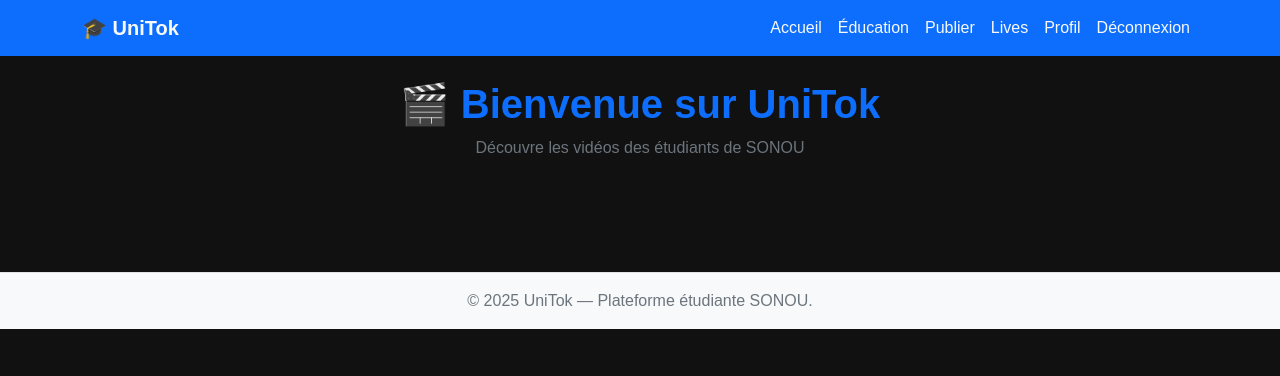
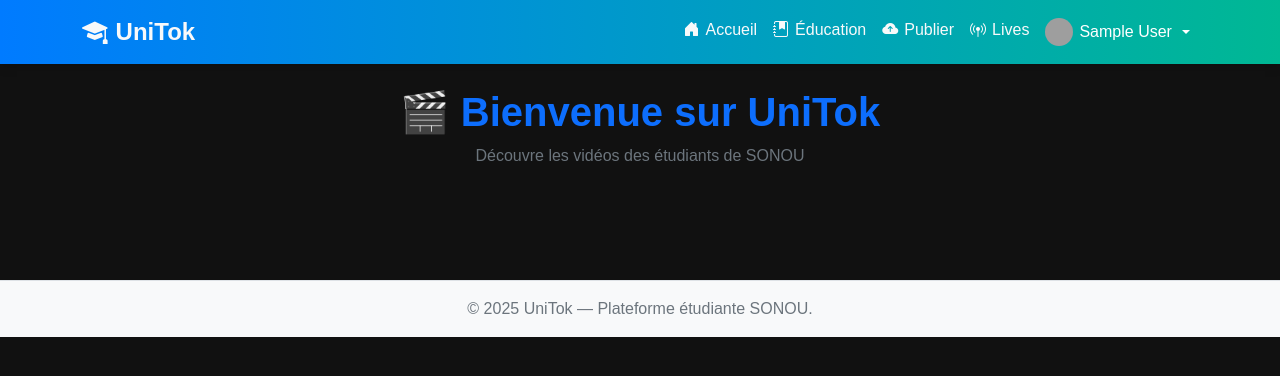
Before and after one commit to Sylvia952/SkillshareSC, a PHP site: page /skillsharesc/index.php in a window 1280 px wide. Shown: the top 376 px of the page. Run offline with PHP 8.4, Linux system fonts and the light colour scheme; the visitor is signed in with stand-in values (Sample User, id 1); data that the repository does not hold is empty; grey boxes are pictures that could not be loaded.

Commit message:
mise en forme navbar

```diff
--- a/includes/header.php
+++ b/includes/header.php
@@ -10,30 +10,107 @@ if (session_status() === PHP_SESSION_NONE) {
   <meta charset="UTF-8">
   <meta name="viewport" content="width=device-width, initial-scale=1.0">
   <title>UniTok - Plateforme étudiante</title>
+
+  <!-- Bootstrap -->
   <link href="https://cdn.jsdelivr.net/npm/bootstrap@5.3.3/dist/css/bootstrap.min.css" rel="stylesheet">
-  <link rel="stylesheet" href="assets/css/style.css">
+  <!-- Bootstrap Icons -->
+  <link href="https://cdn.jsdelivr.net/npm/bootstrap-icons@1.11.3/font/bootstrap-icons.css" rel="stylesheet">
+
+  <style>
+    /* --- STYLE NAVBAR --- */
+    .navbar {
+      background: linear-gradient(90deg, #007bff, #00b894);
+      box-shadow: 0 3px 10px rgba(0,0,0,0.15);
+    }
+    .navbar-brand {
+      font-size: 1.5rem;
+      font-weight: 700;
+      display: flex;
+      align-items: center;
+      gap: 8px;
+    }
+    .navbar-brand i {
+      font-size: 1.6rem;
+    }
+    .nav-link {
+      color: #f8f9fa !important;
+      font-weight: 500;
+      display: flex;
+      align-items: center;
+      gap: 6px;
+      transition: all 0.2s;
+    }
+    .nav-link:hover {
+      color: #ffeaa7 !important;
+      transform: translateY(-2px);
+    }
+    .dropdown-menu {
+      border-radius: 12px;
+      border: none;
+      box-shadow: 0 4px 15px rgba(0,0,0,0.1);
+      overflow: hidden;
+    }
+    .dropdown-item {
+      display: flex;
+      align-items: center;
+      gap: 8px;
+      transition: 0.2s;
+    }
+    .dropdown-item:hover {
+      background: #f1f1f1;
+      transform: translateX(3px);
+    }
+    .profile-btn {
+      color: #fff !important;
+      display: flex;
+      align-items: center;
+      gap: 6px;
+    }
+    .profile-btn img {
+      width: 28px;
+      height: 28px;
+      border-radius: 50%;
+      object-fit: cover;
+    }
+  </style>
 </head>
+
 <body>
 
-<nav class="navbar navbar-expand-lg navbar-dark bg-primary">
+<nav class="navbar navbar-expand-lg">
   <div class="container">
-    <a class="navbar-brand fw-bold text-light" href="index.php">🎓 UniTok</a>
-    <button class="navbar-toggler" type="button" data-bs-toggle="collapse" data-bs-target="#navbarNav">
-      <span class="navbar-toggler-icon"></span>
+    <a class="navbar-brand text-light" href="index.php">
+      <i class="bi bi-mortarboard-fill"></i> UniTok
+    </a>
+    <button class="navbar-toggler text-light" type="button" data-bs-toggle="collapse" data-bs-target="#navbarNav">
+      <i class="bi bi-list fs-2"></i>
     </button>
+
     <div class="collapse navbar-collapse" id="navbarNav">
       <ul class="navbar-nav ms-auto">
-        <li class="nav-item"><a href="index.php" class="nav-link text-light">Accueil</a></li>
-        <li class="nav-item"><a href="education.php" class="nav-link text-light">Éducation</a></li>
+        <li class="nav-item"><a href="index.php" class="nav-link"><i class="bi bi-house-door-fill"></i> Accueil</a></li>
+        <li class="nav-item"><a href="education.php" class="nav-link"><i class="bi bi-journal-bookmark-fill"></i> Éducation</a></li>
 
         <?php if(isset($_SESSION['user_id'])): ?>
-          <li class="nav-item"><a href="upload.php" class="nav-link text-light">Publier</a></li>
-          <li class="nav-item"><a href="lives.php" class="nav-link text-light">Lives</a></li>
-            <li class="nav-item"><a href="profile.php" class="nav-link text-light">Profil</a></li>
-            <li class="nav-item"><a href="logout.php" class="nav-link text-light">Déconnexion</a></li>
+          <li class="nav-item"><a href="upload.php" class="nav-link"><i class="bi bi-cloud-arrow-up-fill"></i> Publier</a></li>
+          <li class="nav-item"><a href="lives.php" class="nav-link"><i class="bi bi-broadcast-pin"></i> Lives</a></li>
+
+          <!-- Dropdown Profil -->
+          <li class="nav-item dropdown">
+            <a class="nav-link dropdown-toggle profile-btn" href="#" id="navbarDropdown" role="button" data-bs-toggle="dropdown" aria-expanded="false">
+              <img src="assets/img/users/<?php echo $_SESSION['user_avatar'] ?? 'default.png'; ?>" alt="profil">
+              <span><?php echo $_SESSION['user_name'] ?? 'Moi'; ?></span>
+            </a>
+            <ul class="dropdown-menu dropdown-menu-end" aria-labelledby="navbarDropdown">
+              <li><a class="dropdown-item" href="profile.php"><i class="bi bi-person-circle"></i> Mon profil</a></li>
+              <li><a class="dropdown-item" href="settings.php"><i class="bi bi-gear-fill"></i> Paramètres</a></li>
+              <li><hr class="dropdown-divider"></li>
+              <li><a class="dropdown-item text-danger" href="logout.php"><i class="bi bi-box-arrow-right"></i> Déconnexion</a></li>
+            </ul>
+          </li>
         <?php else: ?>
-            <li class="nav-item"><a href="login.php" class="nav-link text-light">Connexion</a></li>
-            <li class="nav-item"><a href="register.php" class="nav-link text-light">Inscription</a></li>
+          <li class="nav-item"><a href="login.php" class="nav-link"><i class="bi bi-box-arrow-in-right"></i> Connexion</a></li>
+          <li class="nav-item"><a href="register.php" class="nav-link"><i class="bi bi-person-plus-fill"></i> Inscription</a></li>
         <?php endif; ?>
       </ul>
     </div>
```
Also changed, not shown: assets/videos/img/default.png (added).
